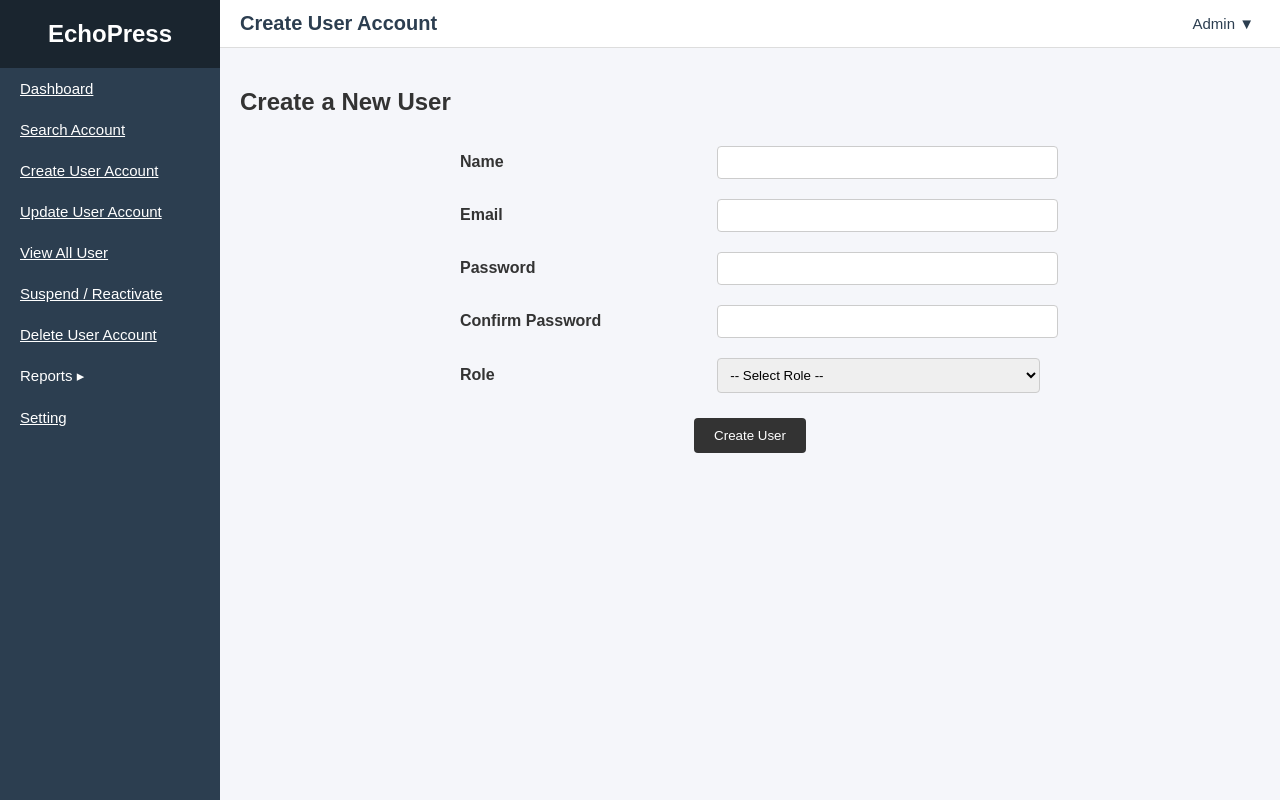
After one commit to timt29/FYPGRP26, a Flask app: page /createUser in a window 1280 px wide. The commit adds this page. Run offline with Flask 3, Linux system fonts and the light colour scheme; a user stored in the database is signed in.

Commit message:
admin page upgrades
upgraded the admin page

```diff
--- a/app.py
+++ b/app.py
@@ -409,6 +409,122 @@ def forgot_password():
 
     return render_template("forgot_password.html")
 
+@app.route("/viewAllUsers")
+def view_all_users():
+    if "userID" not in session or session.get("usertype") != "Admin":
+        flash("Access denied.")
+        return redirect(url_for("login"))
+
+    conn = get_db_connection()
+    cursor = conn.cursor(dictionary=True)
+    cursor.execute("SELECT userID, name, email, usertype FROM users")
+    users = cursor.fetchall()
+    cursor.close()
+    conn.close()
+
+    return render_template("viewAllUsers.html", users=users)
+
+@app.route("/searchAccount", methods=["GET", "POST"])
+def search_account():
+    if "userID" not in session or session.get("usertype") != "Admin":
+        flash("Access denied.")
+        return redirect(url_for("login"))
+
+    users = []
+    search_term = ""
+
+    if request.method == "POST":
+        search_term = request.form["search_term"]
+        conn = get_db_connection()
+        cursor = conn.cursor(dictionary=True)
+        cursor.execute("""
+            SELECT userID, name, email, usertype
+            FROM users
+            WHERE name LIKE %s OR email LIKE %s
+        """, (f"%{search_term}%", f"%{search_term}%"))
+        users = cursor.fetchall()
+        cursor.close()
+        conn.close()
+
+    return render_template("searchAccount.html", users=users, search_term=search_term)
+
+@app.route("/createUser", methods=["GET", "POST"])
+def create_user():
+    if "userID" not in session or session.get("usertype") != "Admin":
+        flash("Access denied.")
+        return redirect(url_for("login"))
+
+    if request.method == "POST":
+        name = request.form["name"]
+        email = request.form["email"]
+        password = request.form["password"]
+        confirm_password = request.form["confirm_password"]
+        usertype = request.form["usertype"]
+
+        if password != confirm_password:
+            flash("Passwords do not match.")
+            return redirect(url_for("create_user"))
+
+        # Insert into DB
+        conn = get_db_connection()
+        cursor = conn.cursor()
+        cursor.execute(
+            "INSERT INTO users (name, email, password, usertype) VALUES (%s, %s, %s, %s)",
+            (name, email, password, usertype)
+        )
+        conn.commit()
+        cursor.close()
+        conn.close()
+
+        flash("User created successfully!")
+        return redirect(url_for("view_all_users"))
+
+    return render_template("createUser.html")
+
+@app.route("/updateUser", methods=["GET", "POST"])
+def update_user():
+    if "userID" not in session or session.get("usertype") != "Admin":
+        flash("Access denied.")
+        return redirect(url_for("login"))
+
+    conn = get_db_connection()
+    cursor = conn.cursor(dictionary=True)
+
+    if request.method == "POST":
+        user_id = request.form.get("userID")  # hidden field for identifying user
+        name = request.form.get("name")
+        email = request.form.get("email")
+        password = request.form.get("password")
+        confirm_password = request.form.get("confirm_password")
+        usertype = request.form.get("usertype")
+
+        # validate
+        if password != confirm_password:
+            flash("Passwords do not match.")
+            return redirect(url_for("update_user"))
+
+        # update query
+        cursor.execute("""
+            UPDATE users
+            SET name = %s, email = %s, password = %s, usertype = %s
+            WHERE userID = %s
+        """, (name, email, password, usertype, user_id))
+
+        conn.commit()
+        cursor.close()
+        conn.close()
+
+        flash("User updated successfully!")
+        return redirect(url_for("view_all_users"))  # go back to user list
+
+    # If GET, show all users in dropdown to select one
+    cursor.execute("SELECT userID, name, email, usertype FROM users")
+    users = cursor.fetchall()
+    cursor.close()
+    conn.close()
+
+    return render_template("updateUser.html", users=users)
+
 def open_browser():
     webbrowser.open_new("http://127.0.0.1:5000/")
 
--- a/static/css/adminHomepage.css
+++ b/static/css/adminHomepage.css
@@ -198,3 +198,40 @@
 .btn.delete {
   background: #e74c3c;
 }
+
+.form-table {
+  width: 100%;
+  max-width: 600px;
+  margin: 0 auto; /* center the table */
+  border-collapse: collapse;
+}
+
+.form-table td {
+  padding: 10px;
+  vertical-align: middle;
+}
+
+.form-table label {
+  font-weight: bold;
+}
+
+.form-table input,
+.form-table select {
+  width: 100%;
+  padding: 8px;
+  border: 1px solid #ccc;
+  border-radius: 4px;
+}
+
+.form-table button {
+  padding: 10px 20px;
+  border: none;
+  background: #333;
+  color: #fff;
+  border-radius: 4px;
+  cursor: pointer;
+}
+
+.form-table button:hover {
+  background: #555;
+}
--- a/templates/adminHomepage.html
+++ b/templates/adminHomepage.html
@@ -13,10 +13,10 @@
     <div class="sidebar">
         <h2>EchoPress</h2>
         <a href="#">Dashboard</a>
-        <a href="#">Search Account</a>
-        <a href="#">Create User Account</a>
+        <a href="/searchAccount">Search Account</a>
+        <a href="/createUser">Create User Account</a>
         <a href="#">Update User Account</a>
-        <a href="#">View All User</a>
+        <a href="/viewAllUsers">View All User</a>
         <a href="#">Suspend / Reactivate</a>
         <a href="#">Delete User Account</a>
         <button onclick="toggleReports()">Reports ▸</button>
--- /dev/null
+++ b/templates/createUser.html
@@ -0,0 +1,121 @@
+<!DOCTYPE html>
+<html lang="en">
+
+<head>
+  <meta charset="UTF-8">
+  <title>Create User Account - EchoPress</title>
+  <link rel="stylesheet" href="../static/css/adminHomepage.css" />
+</head>
+
+<body>
+  <!-- Sidebar -->
+  <div class="sidebar">
+    <h2>EchoPress</h2>
+    <a href="/adminHomepage">Dashboard</a>
+    <a href="/searchAccount">Search Account</a>
+    <a href="/createUser" class="active">Create User Account</a>
+    <a href="/updateUser">Update User Account</a>
+    <a href="/viewAllUsers">View All User</a>
+    <a href="#">Suspend / Reactivate</a>
+    <a href="#">Delete User Account</a>
+    <button onclick="toggleReports()">Reports ▸</button>
+    <div class="submenu" id="reports-submenu">
+      <a href="#">New Users</a>
+      <a href="#">Article Submissions</a>
+      <a href="#">Log in Activity</a>
+    </div>
+    <a href="#">Setting</a>
+  </div>
+
+  <!-- Main -->
+  <div class="main">
+    <!-- Top bar -->
+    <div class="topbar">
+      <h1>Create User Account</h1>
+      <div class="admin-menu">
+        <button class="admin-btn" onclick="toggleDropdown()">Admin ▼</button>
+        <div class="dropdown" id="admin-dropdown">
+          <a href="/logout">Logout</a>
+        </div>
+      </div>
+    </div>
+
+    <!-- Content -->
+    <div class="content">
+      <h2>Create a New User</h2>
+
+      {% with messages = get_flashed_messages() %}
+        {% if messages %}
+          <div class="flash-messages">
+            {% for msg in messages %}
+              <p style="color:red;">{{ msg }}</p>
+            {% endfor %}
+          </div>
+        {% endif %}
+      {% endwith %}
+
+      <form method="POST" action="/createUser">
+        <table class="form-table">
+            <tr>
+            <td><label for="name">Name</label></td>
+            <td><input type="text" id="name" name="name" required /></td>
+            </tr>
+
+            <tr>
+            <td><label for="email">Email</label></td>
+            <td><input type="email" id="email" name="email" required /></td>
+            </tr>
+
+            <tr>
+            <td><label for="password">Password</label></td>
+            <td><input type="password" id="password" name="password" required /></td>
+            </tr>
+
+            <tr>
+            <td><label for="confirm_password">Confirm Password</label></td>
+            <td><input type="password" id="confirm_password" name="confirm_password" required /></td>
+            </tr>
+
+            <tr>
+            <td><label for="usertype">Role</label></td>
+            <td>
+                <select id="usertype" name="usertype" required>
+                <option value="">-- Select Role --</option>
+                <option value="Author">Author</option>
+                <option value="Moderator">Moderator</option>
+                <option value="Admin">Admin</option>
+                </select>
+            </td>
+            </tr>
+
+            <tr>
+            <td colspan="2" style="text-align: center; padding-top: 15px;">
+                <button type="submit">Create User</button>
+            </td>
+            </tr>
+        </table>
+        </form>
+    </div>
+  </div>
+
+  <script>
+    function toggleDropdown() {
+      document.getElementById("admin-dropdown").style.display =
+        document.getElementById("admin-dropdown").style.display === "block"
+          ? "none"
+          : "block";
+    }
+
+    function toggleReports() {
+      const submenu = document.getElementById("reports-submenu");
+      submenu.style.display = submenu.style.display === "flex" ? "none" : "flex";
+    }
+
+    window.onclick = function (event) {
+      if (!event.target.matches('.admin-btn')) {
+        document.getElementById("admin-dropdown").style.display = "none";
+      }
+    }
+  </script>
+</body>
+</html>
```
Also changed, not shown: templates/searchAccount.html (added, +101 -0 lines), templates/updateUser.html (added, +121 -0 lines), templates/viewAllUsers.html (added, +91 -0 lines).
